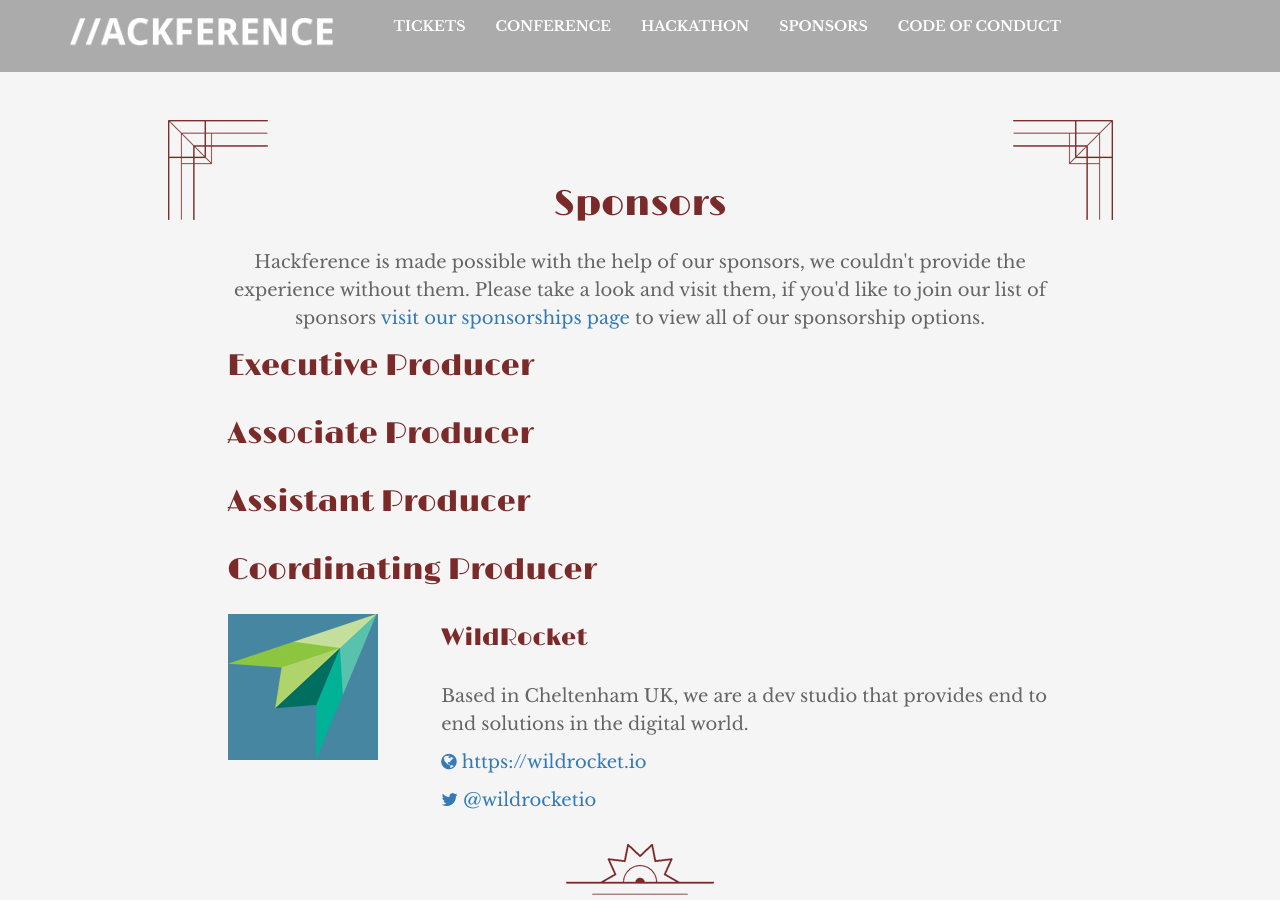
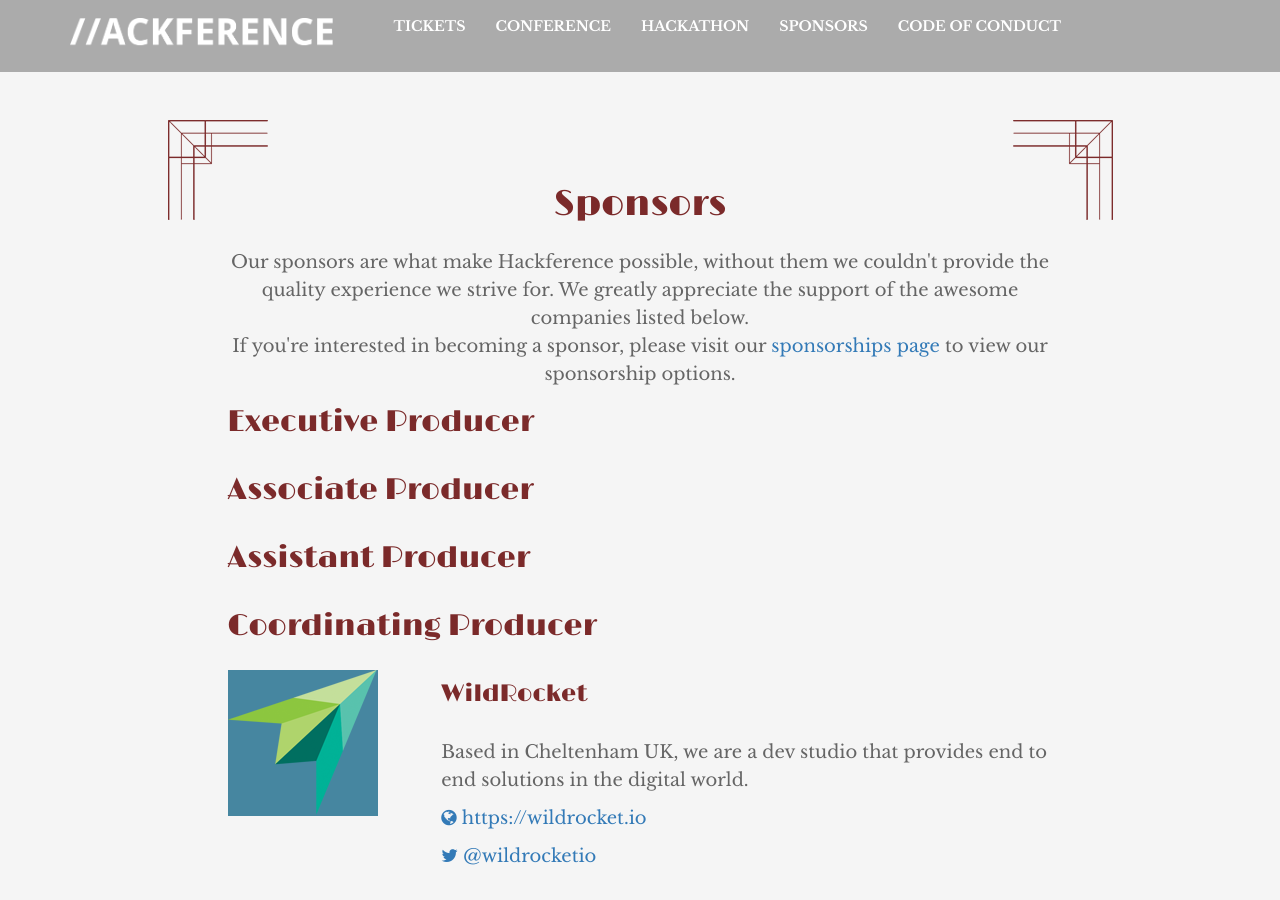
Before and after one commit to hackference/hackference-2016, a Jekyll site: the page built from sponsors/index.html, in a window 1280 px wide and 900 px high. Built offline with Jekyll 4.4.1, drawn with Linux system fonts in a browser that asks for light colours; nearby versions of some CDN libraries.

Commit message:
fixed some typos, changed some working on sponsorships

```diff
--- a/conference.html
+++ b/conference.html
@@ -18,8 +18,8 @@
 
 <h2>The Venue</h2>
 <p>
-  We are proud to be holding the conference at <a href="http://www.theelectric.co.uk/" >The Electric</a> this year.
-  The Electric is the oldest working cinema in the UK and you'll be treated by its beautiful rooms, super location (perfect for those who are using public transport to get to us, being directly behing Grand Central Station) and complimentary snacks, drinks and lunch.
+  This year we are proud to be holding the conference at <a href="http://www.theelectric.co.uk/" >The Electric</a>, the oldest working cinema in the UK.
+  You'll be treated by its beautiful rooms, super location - directly behing Grand Central Station (perfect for those who are using public transport) and complimentary snacks, drinks and lunch.
 </p>
 <div class="row">
   <div class="col-sm-6" >
--- a/speakers/index.html
+++ b/speakers/index.html
@@ -3,5 +3,5 @@
 title: The Cast
 ---
 <h1>The Cast</h1>
-<p>We've got an amazing cast of speakers for you, willing to share wha they know with you.</p>
+<p>We've got an amazing cast of speakers, all here to share their knowledge with you.</p>
 {% include speakers.html %}
--- a/sponsors/index.html
+++ b/sponsors/index.html
@@ -4,8 +4,9 @@
 ---
 <h1>Sponsors</h1>
 <p>
-  Hackference is made possible with the help of our sponsors, we couldn't provide the experience without them.
-  Please take a look and visit them, if you'd like to join our list of sponsors <a href="/sponsors/sponsor-us.html" >visit our sponsorships page</a>  to view all of our sponsorship options.
+  Our sponsors are what make Hackference possible, without them we couldn't provide the quality experience we strive for.
+  We greatly appreciate the support of the awesome companies listed below.<br>
+  If you're interested in becoming a sponsor, please visit our <a href="/sponsors/sponsor-us.html">sponsorships page</a>  to view our sponsorship options.
 </p>
 <!-- Executive Producer/Platinum -->
 <h2 class="sponsor text-left">Executive Producer</h2>
```
Also changed, not shown: other parts of conference.html (+1 -1 lines).
